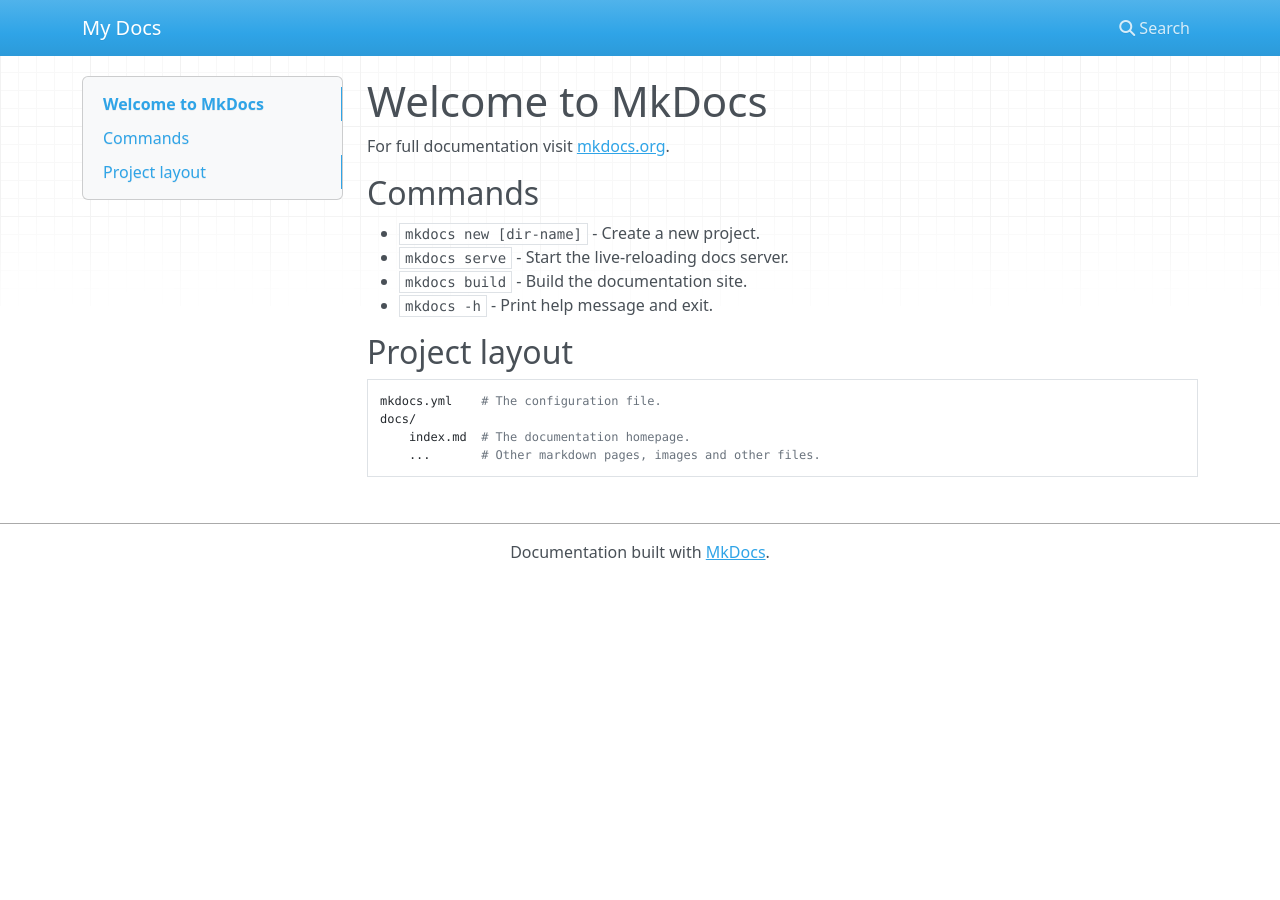
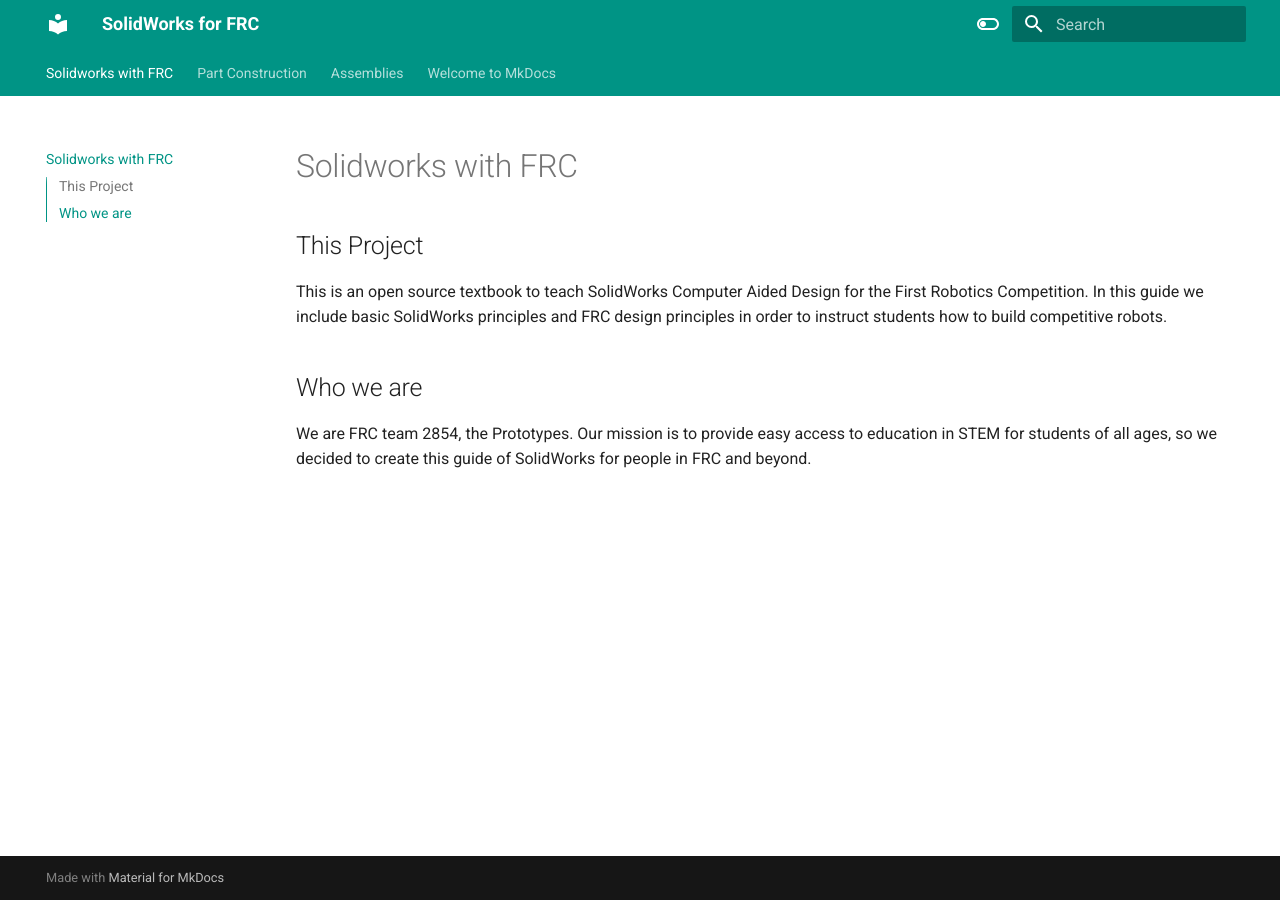
Before and after one commit to mihirgarg01/Solidworks-With-FRC, an MkDocs documentation site: the page built from docs/index.md, in a window 1280 px wide. Built offline with MkDocs 1.6.1 and Material for MkDocs 9.7.7, drawn with Linux system fonts in a browser that asks for light colours; nearby versions of some CDN libraries.

Commit message:
Pages+Formatting

```diff
--- /dev/null
+++ b/docs/1 - Part Making.md
@@ -0,0 +1 @@
+# Part Construction
--- /dev/null
+++ b/docs/2 - Assemblies.md
@@ -0,0 +1 @@
+# Assemblies
--- a/docs/index.md
+++ b/docs/index.md
@@ -1,17 +1,9 @@
-# Welcome to MkDocs
+# Solidworks with FRC
 
-For full documentation visit [mkdocs.org](https://www.mkdocs.org).
+## This Project
 
-## Commands
+This is an open source textbook to teach SolidWorks Computer Aided Design for the First Robotics Competition. In this guide we include basic SolidWorks principles and FRC design principles in order to instruct students how to build competitive robots.
 
-* `mkdocs new [dir-name]` - Create a new project.
-* `mkdocs serve` - Start the live-reloading docs server.
-* `mkdocs build` - Build the documentation site.
-* `mkdocs -h` - Print help message and exit.
+## Who we are
 
-## Project layout
-
-    mkdocs.yml    # The configuration file.
-    docs/
-        index.md  # The documentation homepage.
-        ...       # Other markdown pages, images and other files.
+We are FRC team 2854, the Prototypes. Our mission is to provide easy access to education in STEM for students of all ages, so we decided to create this guide of SolidWorks for people in FRC and beyond.
--- a/mkdocs.yml
+++ b/mkdocs.yml
@@ -1 +1,31 @@
-site_name: My Docs
+site_name: SolidWorks for FRC
+theme:
+  name: material
+  features:
+    - navigation.tabs
+    - navigation.sections
+    - toc.integrate
+    - navigation.top
+    - search.suggest
+    - search.highlight
+    - content.tabs.link
+    - content.code.annotation
+    - content.code.copy
+  language: en
+  palette:
+    - scheme: default
+      toggle:
+        icon: material/toggle-switch-off-outline
+        name: Switch to dark mode
+      primary: teal
+      accent: purple
+    - scheme: slate
+      toggle:
+        icon: material/toggle-switch
+        name: Switch to light mode
+      primary: teal
+      accent: lime
+
+plugins:
+  - social
+  - search
```
Also changed, not shown: docs/index2.md (added, +17 -0 lines).
